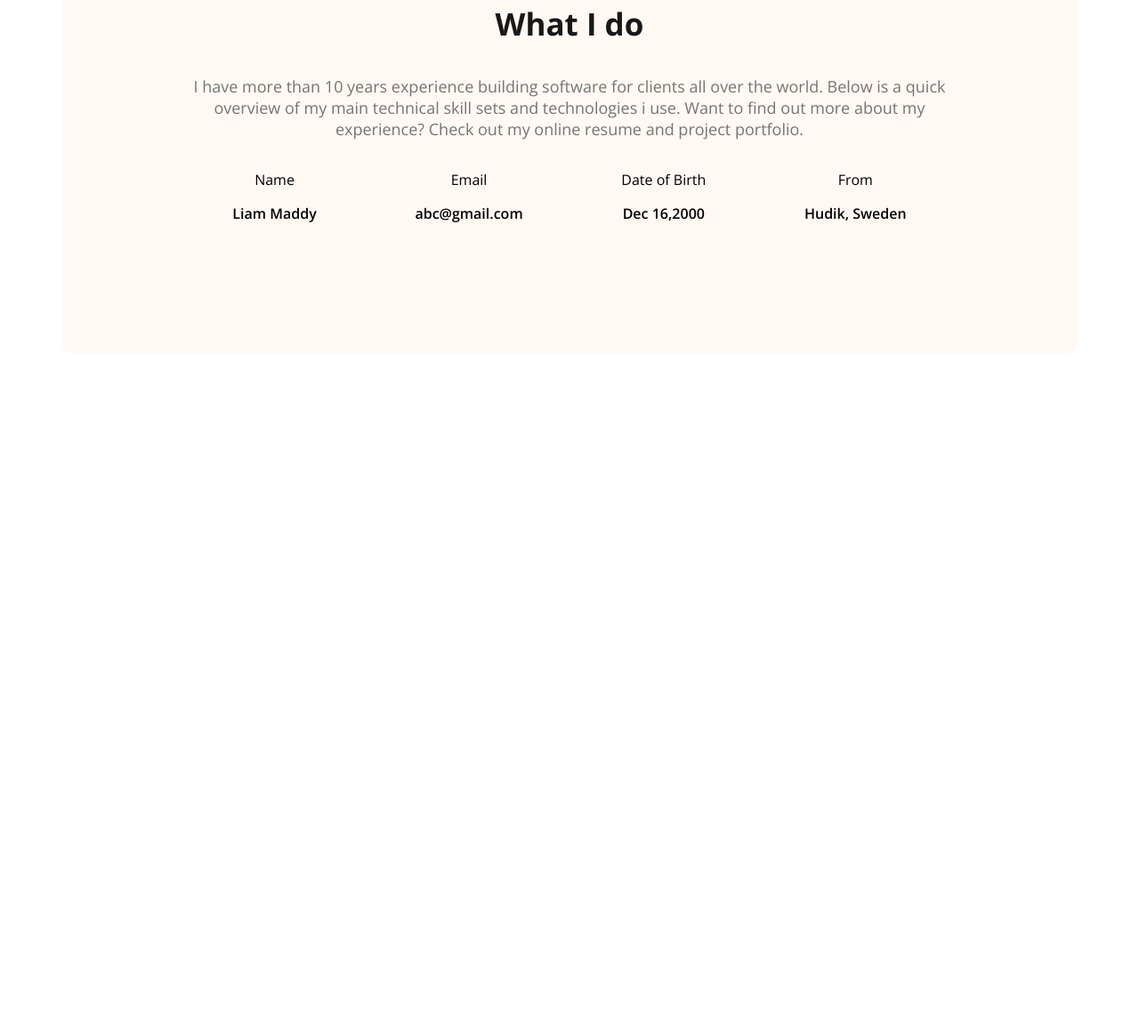
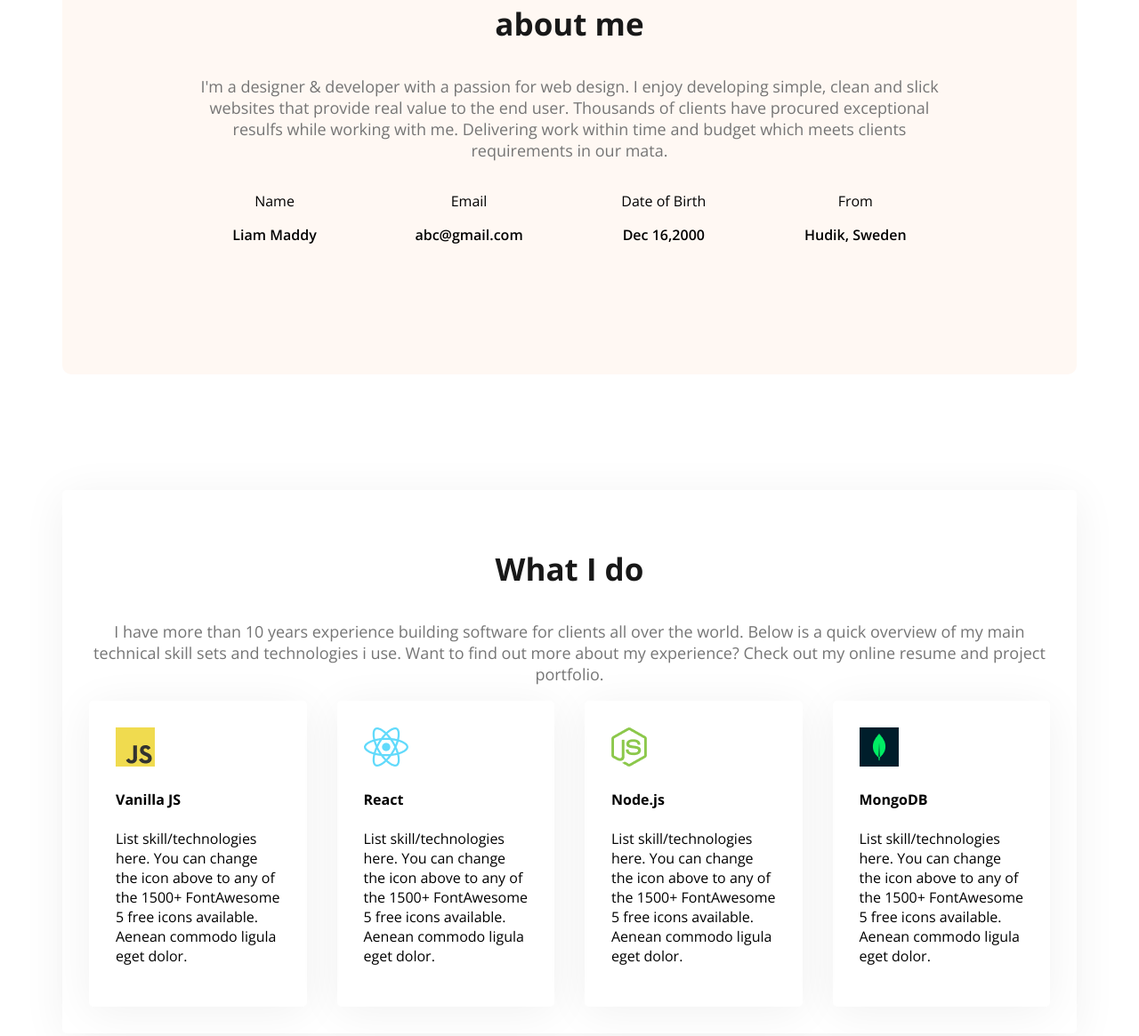
Before and after one commit to LiaJahan/web-dev-portfolio, a plain HTML site: page index.html in a window 1280 px wide. Shown: the part 1127-2292 px from the top of the page at 89% size. Before the commit the page ends 1532 px from the top, so only its background shows below. Drawn offline with nearby package versions, Linux system fonts and the light colour scheme.

Commit message:
skills added

```diff
--- a/index.html
+++ b/index.html
@@ -36,8 +36,8 @@
 
     <main>
         <section class="about secondary-background-color">
-            <h3 class="section-title">What I do</h3>
-            <p class="section-description">I have more than 10 years experience building software for clients all over the world. Below is a quick overview of my main technical skill sets and technologies i use. Want to find out more about my experience? Check out my online resume and project portfolio.
+            <h3 class="section-title">about me</h3>
+            <p class="section-description">I'm a designer & developer with a passion for web design. I enjoy developing simple, clean and slick websites that provide real value to the end user. Thousands of clients have procured exceptional resulfs while working with me. Delivering work within time and budget which meets clients requirements in our mata.
          </p>
          <div class="about-items">
             <div class="about-item">
@@ -59,6 +59,41 @@
          </div>
 
         </section>
+
+        <section class="skills">
+            <h3 class="section-title text-center">What I do</h3>
+            <p class="section-description text-center">
+                I have more than 10 years experience building software for clients all over the world. Below is a quick overview of my main technical skill sets and technologies i use. Want to find out more about my experience? Check out my online resume and project portfolio.
+            </p>
+
+            <div class="skill-container">
+
+                <div class="skills">
+                    <img src="images/icons/js.png" alt="">
+                    <h4 class="skill-title">Vanilla JS</h4>
+                    <p class="skill-description">List skill/technologies here. You can change the icon above to any of the 1500+ FontAwesome 5 free icons available. Aenean commodo ligula eget dolor.
+                    </p>
+                </div>
+
+                <div class="skills">
+                    <img src="images/icons/react.png" alt="">
+                    <h4 class="skill-title">React</h4>
+                    <p class="skill-description">List skill/technologies here. You can change the icon above to any of the 1500+ FontAwesome 5 free icons available. Aenean commodo ligula eget dolor.</p>
+                </div>
+
+                <div class="skills">
+                    <img src="images/icons/nodejs.png" alt="">
+                    <h4 class="skill-title">Node.js</h4>
+                    <p class="skill-description">List skill/technologies here. You can change the icon above to any of the 1500+ FontAwesome 5 free icons available. Aenean commodo ligula eget dolor.</p>
+                </div>
+
+                <div class="skills">
+                    <img src="images/icons/mongo.png" alt="">
+                    <h4 class="skill-title">MongoDB</h4>
+                    <p class="skill-description">List skill/technologies here. You can change the icon above to any of the 1500+ FontAwesome 5 free icons available. Aenean commodo ligula eget dolor.</p>
+                </div>
+            </div>
+        </section>
     </main>
 
 
--- a/style/portfoilio.css
+++ b/style/portfoilio.css
@@ -17,6 +17,7 @@ nav{
     justify-content: space-between;
    margin: 0px 200px;
 }
+
 
 /* font-style */
 .nav-title{
@@ -117,6 +118,25 @@ main{
     ;
 }
 
+main section{
+margin-top: 130px;
+margin-bottom: 130px;
+}
+
 .item-description{
     font-weight: 600;
 }
+
+.text-center{
+    text-align: center;
+}
+
+.skill-container{
+    display: flex;
+    gap: 34px;
+}
+.skills{
+    padding: 30px;
+    border-radius: 5px;
+    box-shadow: 0px 6px 50px 0px rgba(0, 0, 0, 0.06);
+}
```
